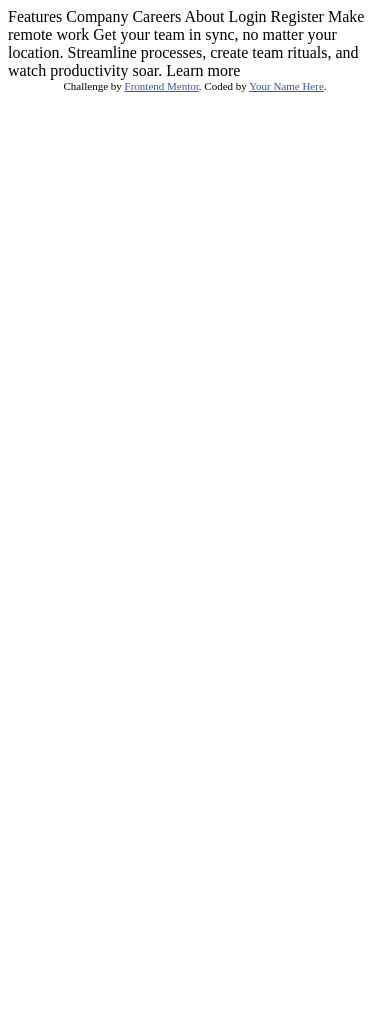
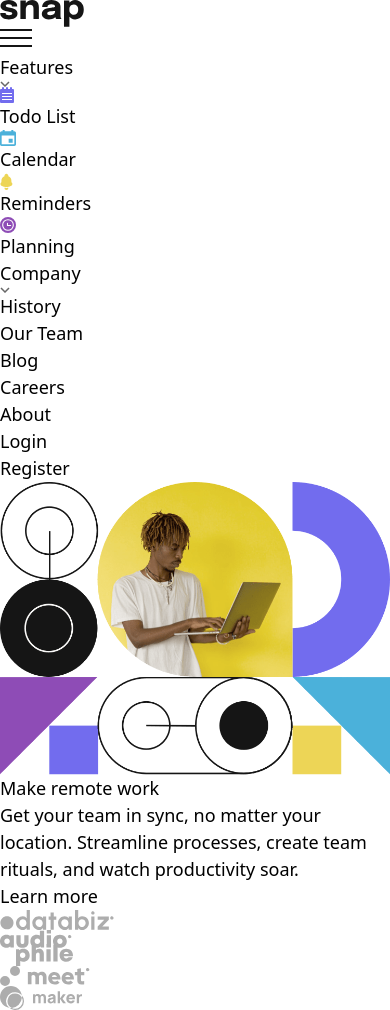
Before and after one commit to jarher/introSectionWithDropdownNavigation, a website: page index.html in a window 390 px wide. Before the commit the page ends 844 px from the top, so only its background shows below. Drawn offline with Linux system fonts and the light colour scheme.

Commit message:
create initial html structure

```diff
--- a/index.html
+++ b/index.html
@@ -1,39 +1,88 @@
 <!DOCTYPE html>
 <html lang="en">
+
 <head>
   <meta charset="UTF-8">
-  <meta name="viewport" content="width=device-width, initial-scale=1.0"> <!-- displays site properly based on user's device -->
+  <meta name="viewport" content="width=device-width, initial-scale=1.0">
+  <!-- displays site properly based on user's device -->
 
   <link rel="icon" type="image/png" sizes="32x32" href="./images/favicon-32x32.png">
+  <link rel="stylesheet" href="./src/output.css">
+  <title>Frontend Mentor | Intro section with dropdown navigation</title>
+</head>
 
-  <title>Frontend Mentor | Intro section with dropdown navigation</title>
+<body>
+  <main>
+    <header>
+      <nav>
+        <div class="logo">
+          <img src="./images/logo.svg" alt="Shortly logo">
+        </div>
+        <button class="menu-toggle" aria-label="Toggle navigation">
+          <img src="./images/icon-menu.svg" alt="icon menu" aria-hidden="true">
+        </button>
+        <ul class="main-nav">
+          <li>
+            <div>
+              <button class="dropdown-toggle" aria-haspopup="true" aria-expanded="false">Features</button>
+              <img src="./images/icon-arrow-down.svg" alt="icon arrow down">
+            </div>
+            <ul class="dropdown">
+              <li><a href="#"><img src="./images/icon-todo.svg" alt="" aria-hidden="true"><span>Todo List</span></a>
+              </li>
+              <li><a href="#"><img src="./images/icon-calendar.svg" alt="" aria-hidden="true"><span>Calendar</span></a>
+              </li>
+              <li><a href="#"><img src="./images/icon-reminders.svg" alt=""
+                    aria-hidden="true"><span>Reminders</span></a>
+              </li>
+              <li><a href="#"><img src="./images/icon-planning.svg" alt="" aria-hidden="true"><span>Planning</span></a>
+              </li>
+            </ul>
+          </li>
+          <li>
+            <div>
+              <button class="dropdown-toggle" aria-haspopup="true" aria-expanded="false">Company</button>
+              <img src="./images/icon-arrow-down.svg" alt="icon arrow down">
+            </div>
 
-  <!-- Feel free to remove these styles or customise in your own stylesheet 👍 -->
-  <style>
-    .attribution { font-size: 11px; text-align: center; }
-    .attribution a { color: hsl(228, 45%, 44%); }
-  </style>
-</head>
-<body>
+            <ul class="dropdown">
+              <li><a href="#"><span>History</span></a></li>
+              <li><a href="#"><span>Our Team</span></a></li>
+              <li><a href="#"><span>Blog</span></a></li>
+            </ul>
+          </li>
+          <li><a href="#">Careers</a></li>
+          <li><a href="#">About</a></li>
+        </ul>
+        <ul class="auth-nav">
+          <li><a href="#">Login</a></li>
+          <li><a href="#">Register</a></li>
+        </ul>
+      </nav>
+    </header>
+    <section>
+      <div>
+        <picture>
+          <source media="(max-width: 1023px)" srcset="./images/image-hero-mobile.png">
+          <source media="(min-width: 1024px)" srcset="./images/image-hero-desktop.png">
+          <img src="./images/image-hero-mobile.png" alt=" illustration of image hero">
+        </picture>
+      </div>
+      <h1>Make remote work</h1>
+      <p>Get your team in sync, no matter your location. Streamline processes,
+        create team rituals, and watch productivity soar.</p>
+      <a href="./index.html">Learn more</a>
+    </section>
+    <footer>
+      <ul>
+        <li><img src="./images/client-databiz.svg" alt="client databiz image"></li>
+        <li><img src="./images/client-audiophile.svg" alt="client audiophile image"></li>
+        <li><img src="./images/client-meet.svg" alt="client meet image"></li>
+        <li><img src="./images/client-maker.svg" alt="client maker image"></li>
+      </ul>
+    </footer>
+  </main>
+  <script src="./src/index.js"></script>
+</body>
 
-  Features
-  Company
-  Careers
-  About
-
-  Login
-  Register
-
-  Make remote work
-
-  Get your team in sync, no matter your location. Streamline processes,
-  create team rituals, and watch productivity soar.
-
-  Learn more
-
-  <div class="attribution">
-    Challenge by <a href="https://www.frontendmentor.io?ref=challenge" target="_blank">Frontend Mentor</a>.
-    Coded by <a href="#">Your Name Here</a>.
-  </div>
-</body>
 </html>
--- /dev/null
+++ b/src/index.js
@@ -0,0 +1 @@
+import anime from "animejs/lib/anime.es.js";
--- /dev/null
+++ b/src/input.css
@@ -0,0 +1,7 @@
+@tailwind base;
+@tailwind components;
+@tailwind utilities;
+
+html {
+  font-size: 18px;
+}
--- /dev/null
+++ b/tailwind.config.js
@@ -0,0 +1,11 @@
+/** @type {import('tailwindcss').Config} */
+module.exports = {
+  content: ["./src/**/*.{html,js}"],
+  theme: {
+    extend: {},
+  },
+  plugins: [],
+  corePlugins: {
+    preflight: true,
+  },
+};
```
Also changed, not shown: package.json (added, +18 -0 lines), design/mobile-design-ms.svg (added), src/output.css (added), 2 other files.
